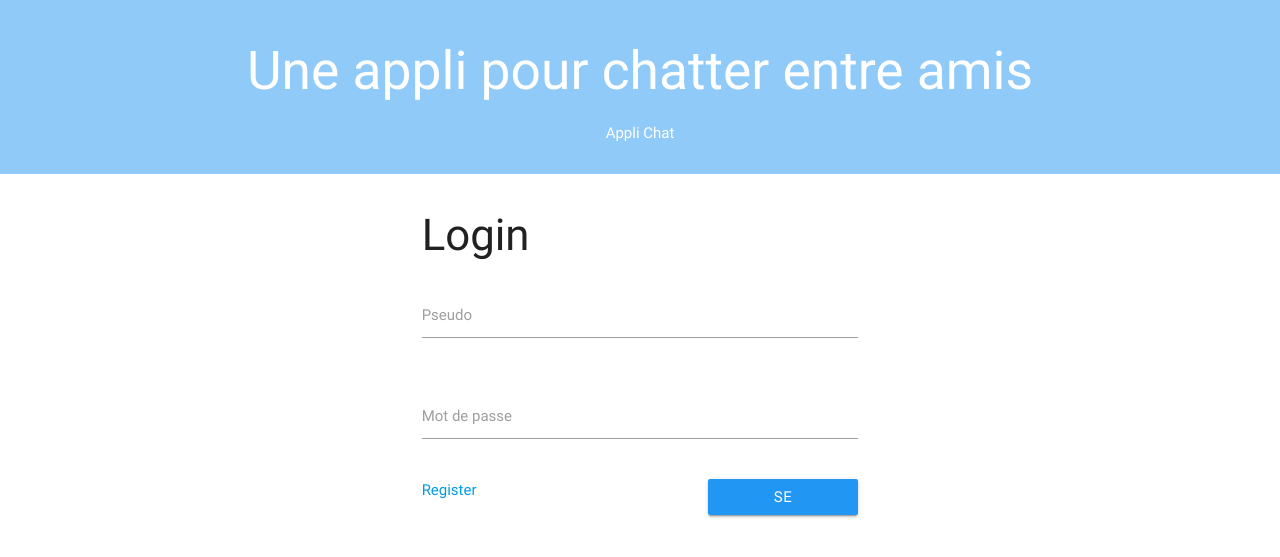
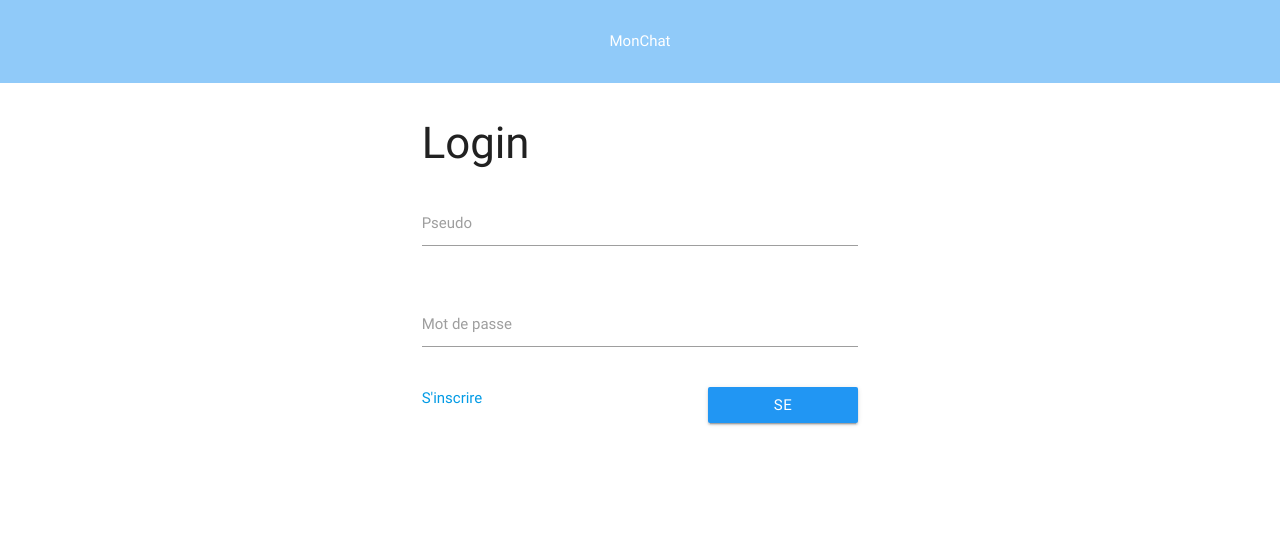
Before and after one commit to clovisTiemtore/Projet_Chat, a Django app: page / in a window 1280 px wide. Shown: the top 557 px of the page. Run offline with Django 3.2, Linux system fonts and the light colour scheme; some libraries are stand-ins or nearby versions.

Commit message:
Titre du site

```diff
--- a/templates/chat/index.html
+++ b/templates/chat/index.html
@@ -21,8 +21,7 @@
     {% block body %}
         <div class="section blue lighten-3">
             <div class="container white-text center-align text">
-            <h2>Une appli pour chatter entre amis</h2>
-            <p>Appli Chat</p>
+            <p>MonChat</p>
             </div>
         </div>
         <div class="container">
@@ -50,7 +49,7 @@
                         </div>
                         <div class="row">
                             <div class="col s8">
-                                <a href="{% url 'register' %}">Register</a>
+                                <a href="{% url 'register' %}">S'inscrire</a>
                             </div>
                             <div class="col s4">
                             <div class="right">
```
